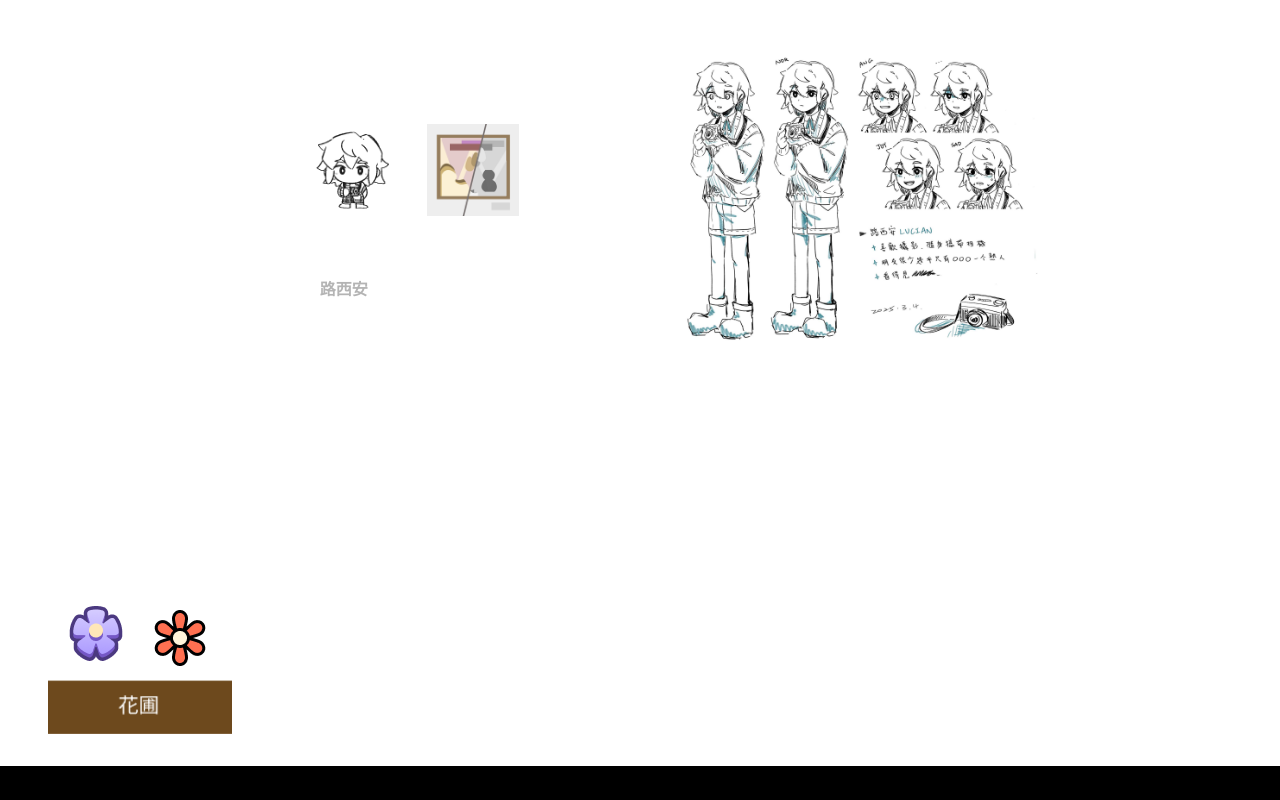
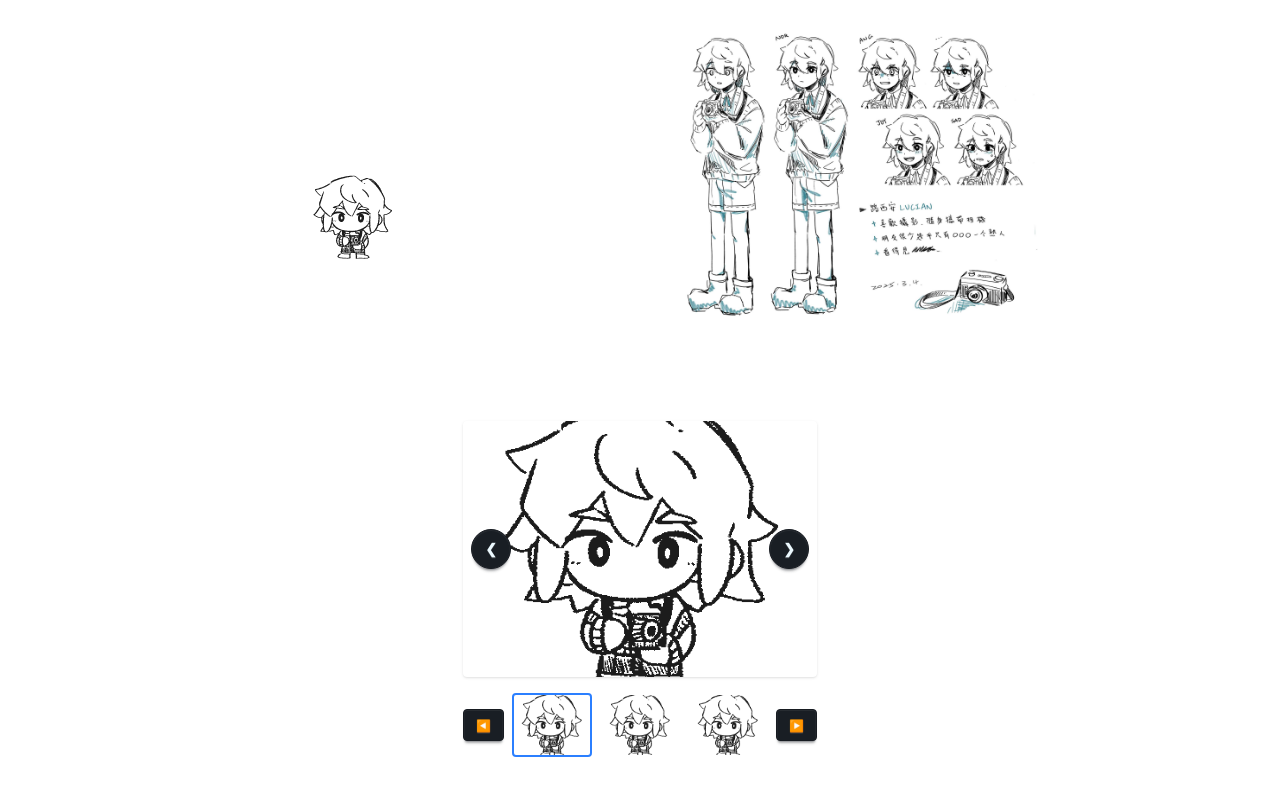
Before and after one commit to xiaaaaaa/LUCID-gameWebsite, a React (Vite) app: page /world in a window 1280 px wide. Shown: the part 920-1720 px from the top of the page. Built offline with nearby package versions, Linux system fonts and the light colour scheme.

Commit message:
WorldViewPage嘗試加上輪播
還沒完成，ＲＷＤ也是依託答辯

```diff
--- /dev/null
+++ b/src/components/Corseral.jsx
@@ -0,0 +1,80 @@
+import { useState } from "react";
+
+const images = [
+  "/images/lucidLogo.png",
+  "/images/lucidLogo.png",
+  "/images/lucidLogo.png",
+  "/images/lucidLogo.png",
+  "/images/lucidLogo.png",
+  "/images/lucidLogo.png",
+];
+
+const CarouselWithThumbnails = () => {
+  const [current, setCurrent] = useState(0);
+  const [thumbIndex, setThumbIndex] = useState(0); // 控制縮圖起始
+
+  const next = () => {
+    setCurrent((current + 1) % images.length);
+    if (current + 1 >= thumbIndex + 3) {
+      setThumbIndex((thumbIndex + 1) % images.length);
+    }
+  };
+
+  const prev = () => {
+    setCurrent((current - 1 + images.length) % images.length);
+    if (current - 1 < thumbIndex) {
+      setThumbIndex((thumbIndex - 1 + images.length) % images.length);
+    }
+  };
+
+  return (
+    <div className="max-w-xl mx-auto">
+      {/* 大圖區 */}
+      <div className="relative">
+        <img
+          src={images[current]}
+          className="w-full h-64 object-cover rounded shadow"
+        />
+        <button onClick={prev} className="absolute left-2 top-1/2 transform -translate-y-1/2 btn btn-circle">❮</button>
+        <button onClick={next} className="absolute right-2 top-1/2 transform -translate-y-1/2 btn btn-circle">❯</button>
+      </div>
+
+      {/* 縮圖區 */}
+      <div className="flex justify-center items-center mt-4 space-x-2">
+        <button
+          onClick={() =>
+            setThumbIndex((thumbIndex - 1 + images.length) % images.length)
+          }
+          className="btn btn-sm"
+        >
+          ◀
+        </button>
+        {images
+          .slice(thumbIndex, thumbIndex + 3)
+          .map((img, index) => {
+            const realIndex = (thumbIndex + index) % images.length;
+            return (
+              <img
+                key={realIndex}
+                src={img}
+                onClick={() => setCurrent(realIndex)}
+                className={`w-20 h-16 object-cover rounded cursor-pointer border-2 ${
+                  current === realIndex
+                    ? "border-blue-500"
+                    : "border-transparent"
+                }`}
+              />
+            );
+          })}
+        <button
+          onClick={() => setThumbIndex((thumbIndex + 1) % images.length)}
+          className="btn btn-sm"
+        >
+          ▶
+        </button>
+      </div>
+    </div>
+  );
+};
+
+export default CarouselWithThumbnails;
--- a/src/components/WorldViewBody.jsx
+++ b/src/components/WorldViewBody.jsx
@@ -1,7 +1,9 @@
 import { useState } from "react";
+import { Link } from "react-router-dom";
 
 import Npc1 from "../components/Npc1";
 import Npc2 from "../components/Npc2";
+import Corseral from "../components/Corseral";
 
 function WorldViewBody() {
     const thumbnails = [
@@ -11,20 +13,13 @@ function WorldViewBody() {
             title: "路西安",
             desc: "喜歡攝影，時常抱著相機到處拍。個性直率，似乎沒有什麼朋友。",
         },
-        {
-            src: "/images/gameMech2.png",
-            big: "/images/gameMech2.png",
-            title: "【黑白彩色】",
-            desc: "黑白彩色藏有細節，玩家需觀察出其中的規律。",
-        },
     ];
-
     const [current, setCurrent] = useState(0);
     return (
         <div className="home-body">
             {/*Logo*/}
             <div className="flex justify-center items-center relative z-50">
-                <img className="hero w-[35vw] max-w-[500px] h-auto object-cover" src="/images/Mainlogo.png" alt="LUCID_MainLogo" />
+                <img className="hero w-[35vw] max-w-[500px] h-auto object-cover my-10" src="/images/Mainlogo.png" alt="LUCID_MainLogo" />
             </div>
             {/* <div className="flex flex-row justify-center items-center relative z-50 mt-10">
                 <div className="flex justify-between w-[390px]">
@@ -57,10 +52,17 @@ function WorldViewBody() {
                             </button>
                             <dialog id="my_modal_4" className="modal flex justify-center items-center bg-transparent">
                                 <div className="flex flex-row modal-box w-11/12 max-w-5xl bg-transparent">
+
                                     <div className="flex justify-center items-center">
                                         <img className="flex w-[60%] mb-[20px] sm:mb-0 min-w-[150px] border-3 frame mr-10" src="/images/shop_Map.png" alt="地圖" />
                                     </div>
-                                    <div className="flex flex-col justify-center items-center bg-[#30B1BD] border-3 border-white w-[80vw]">
+                                    <div className="flex flex-col  w-[80vw]">
+                                        <button className="btn w-[50px]">
+                                            <Link to="/world/flowershop">
+                                                <img src="/images/flowerShopIcon.png" alt="flowerShopIcon" />
+                                            </Link>
+                                        </button>
+                                        <div className="flex flex-col justify-center items-center bg-[#30B1BD] border-3 border-white">
                                             <div className="flex flex-row justify-between items-center w-[90%]">
                                                 <h3 className="font-bold text-lg  py-5">商店街</h3>
                                                 <div className="modal-action flex justify-center items-center">
@@ -76,6 +78,7 @@ function WorldViewBody() {
                                                 </div>
                                                 <h3 className="font-bold text-lg text-[#30B1BD]">花店</h3>
                                                 <p className="py-4 w-[200px]">販售了各種各樣的花草植物，紀念日準備禮物的首選，時不時會從島外進貨島上沒有的品種。</p>
+                                            </div>
                                         </div>
                                     </div>
                                 </div>
@@ -113,20 +116,23 @@ function WorldViewBody() {
                                         />
                                     </div>
                                     {/*For Moblie to display */}
-                                    <div className="flex flex-row justify-around md:justify-start w-[60%] md:w-[250px] my-5 md:mb-10">
+
+                                    <div className="flex flex-col justify-center md:justify-start md:items-start w-[100%] mb-5">
+                                        <p className="text-bold text-[40px] mx-3 ">{thumbnails[current].title}</p>
+                                    </div>
+                                    <div className="flex flex-row justify-around md:justify-start w-[60%] md:w-[250px] my-5 ">
                                         {thumbnails.map((item, index) => (
                                             <img
                                                 key={index}
                                                 src={item.src}
                                                 alt="縮圖"
                                                 onClick={() => setCurrent(index)}
-                                                className={`w-[40%] cursor-pointer md:mr-5 border-4 ${current === index ? "frame" : "textframe"
+                                                className={`w-[40%] cursor-pointer md:mr-5 ${current === index ? "frame" : "textframe"
                                                     } transition`}
                                             />
                                         ))}
                                     </div>
                                     <div className="flex flex-col justify-center md:justify-start md:items-start w-[100%] border-3 md:border-5 textframe">
-                                        <p className="hcontent-sectitle mx-3 mt-3">{thumbnails[current].title}</p>
                                         <p className="md:w-[227px] m-4 text-left">{thumbnails[current].desc}</p>
                                     </div>
                                 </div>
@@ -141,6 +147,7 @@ function WorldViewBody() {
                             </div>
                         </div>
                     </div>
+                    <Corseral />
                     <div className="flex flex-col justify-center items-center mb-[20%]">
                         <div className="mt-[10%] border-1 w-[80%] line" />
                     </div>
--- a/src/pages/WorldviewPage.jsx
+++ b/src/pages/WorldviewPage.jsx
@@ -7,14 +7,13 @@ function WorldviewPage() {
     return (
         <div className="relative">
             <Nav />
-
-            <div className="content-container">
+            {/*<div className="content-container">
                 <button className="btn">
                     <Link to="/world/flowershop">
                         <img src="/images/flowerShopIcon.png" alt="flowerShopIcon" />
                     </Link>
                 </button>
-            </div>
+            </div>*/}
             <WorldViewBody />
             <Footer />
         </div>
```
Lines whose indentation alone changed are shown as unchanged.
